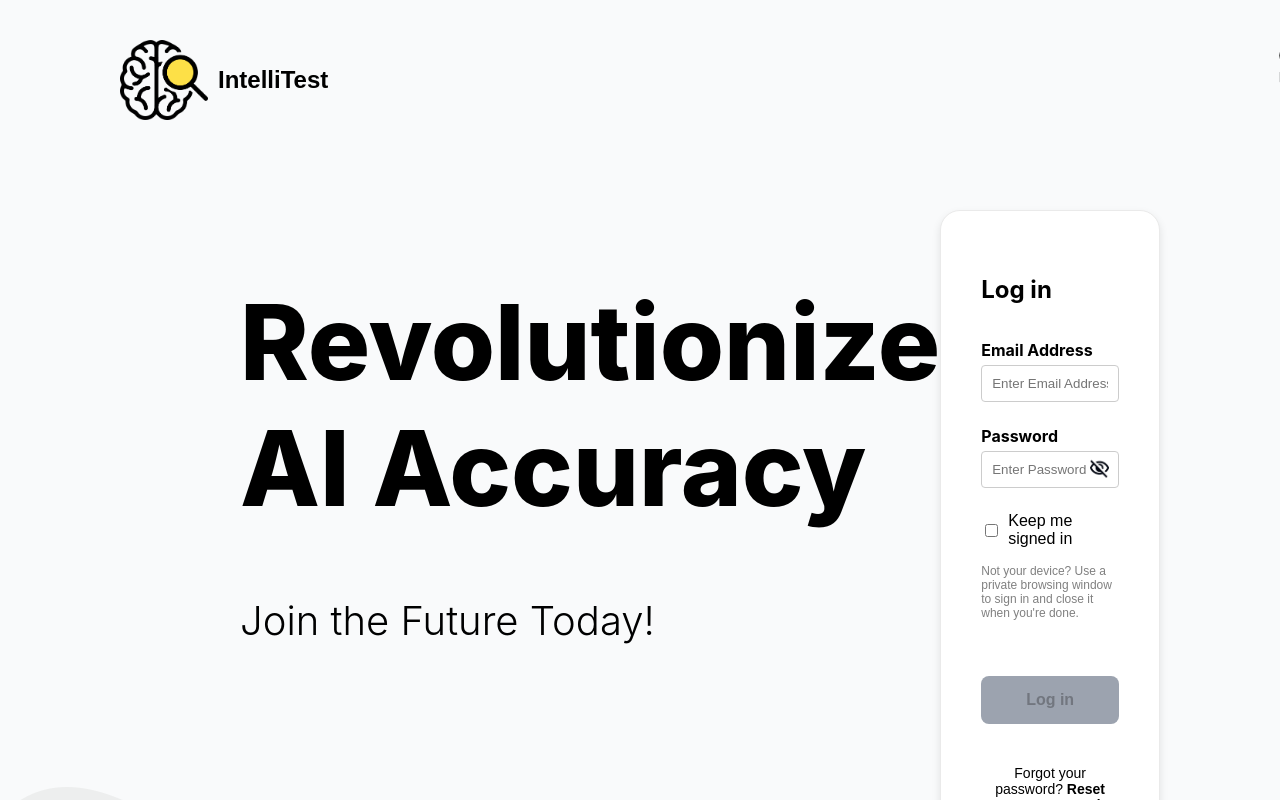
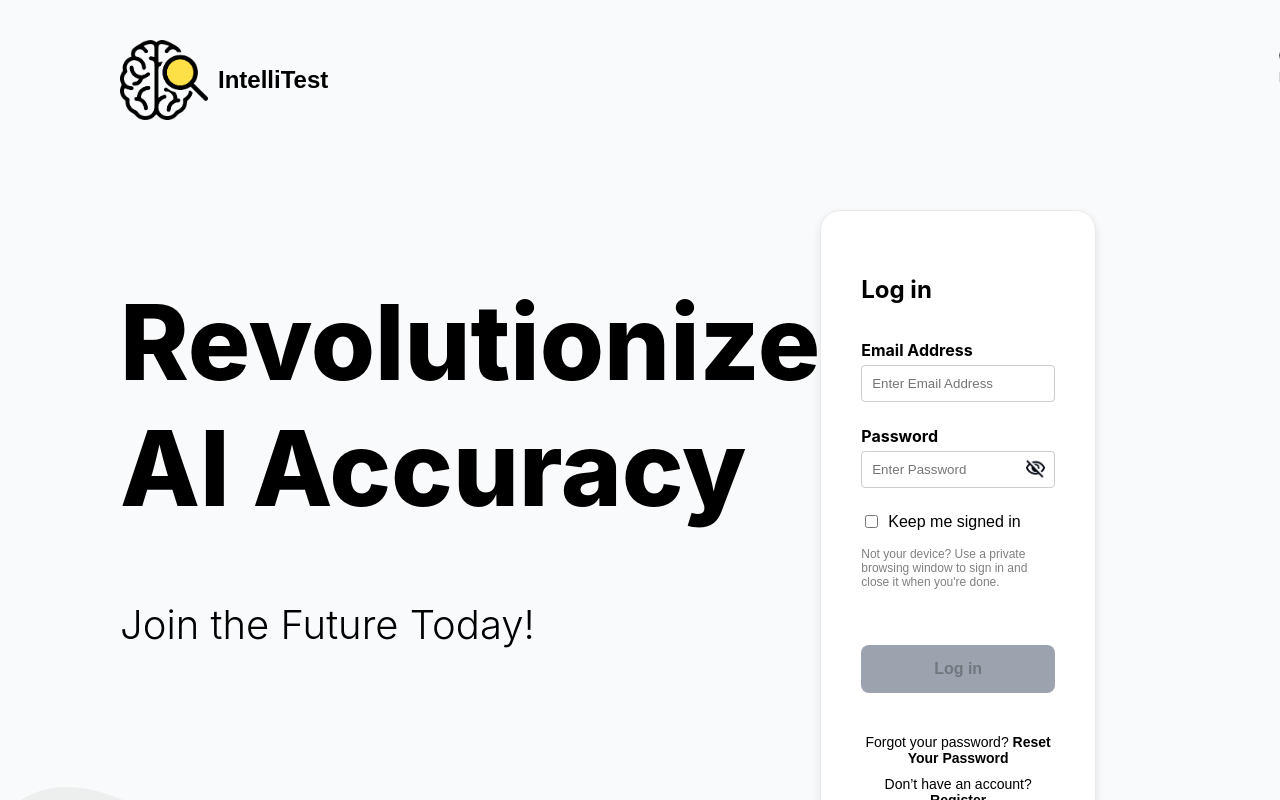
Before and after one commit to EladSapir/Intellitest-Front, a React (Create React App) app: page / in a window 1280 px wide. Shown: the top 800 px of the page. Built offline with nearby package versions, Linux system fonts and the light colour scheme; no server answers.

Commit message:
fixing css duplicate

```diff
--- a/src/LandingPage-Components/ImageSection.css
+++ b/src/LandingPage-Components/ImageSection.css
@@ -1,4 +1,4 @@
-.image-container {
+.image-image-container {
   display: flex;
   justify-content: space-between;
   align-items: center;
@@ -8,36 +8,36 @@
   margin-right: 70px;
 }
 
-.text-content {
+.image-text-content {
   max-width: 35%;
   margin-left: 120px;
 }
 
-h1 {
+.image-h1 {
   font-size: 2rem;
   font-family: 'Inter', sans-serif;
   margin-bottom: 1rem;
 }
 
-h3 {
+.image-h3 {
   font-size: 30px;
   font-family: 'Inter', sans-serif;
   margin-bottom: 1rem;
   font-weight: 700;
 }
-h4 {
+.image-h4 {
   font-size: 20px;
   font-family: 'Inter', sans-serif;
   margin-bottom: 0.5rem;
   font-weight: 700;
 }
 
-p {
+.image-p {
   font-size: 1rem;
   margin-bottom: 1.5rem;
 }
 
-.start-button {
+.image-start-button {
   display: inline-block;
   padding: 10px 20px;
   background-color:rgba(253, 224, 71, 1);
@@ -47,7 +47,7 @@ p {
   border-radius: 5px;
 }
 
-.image-container {
+.image-image-container {
   display: flex;
   justify-content: space-between;
   align-items: center;
@@ -55,7 +55,7 @@ p {
   background:transparent ;
 }
 
-.image {
+.image-image {
   width: 686px;
   height: auto;
   border-radius: 10px;
--- a/src/LandingPage-Components/ImageSection.js
+++ b/src/LandingPage-Components/ImageSection.js
@@ -3,16 +3,16 @@ import think from '../Images/think.png'
 import './ImageSection.css';
 
 const ImageSection = () => (
-  <div className="image-container">
-    <div className="text-content">
-      <h3>Empower Your AI Innovations: Unleash the Power of Testing!</h3>
-      <h4>Welcome to AI Testing Empowerment</h4>
-      <p>
+  <div className="image-image-container">
+    <div className="image-text-content">
+      <h3 className='image-h3'>Empower Your AI Innovations: Unleash the Power of Testing!</h3>
+      <h4 className='image-h4'>Welcome to AI Testing Empowerment</h4>
+      <p className='image-p'>
         Welcome to a world where AI testing is not just a necessity but a catalyst for innovation! Our platform empowers individuals and organizations to validate and optimize AI-based systems with confidence and precision. Whether you're a seasoned professional or a curious newcomer, our intuitive tools and comprehensive testing methodologies are here to support your journey towards AI excellence.
       </p>
-      <a href="#top" className="start-button">Start Testing Today!</a>
+      <a href="#top" className="image-start-button">Start Testing Today!</a>
     </div>
-    <img src={think} alt="Empower AI Innovations" className="image" />
+    <img src={think} alt="Empower AI Innovations" className="image-image" />
   </div>
 );
 
--- a/src/LandingPage-Components/LoginForm.css
+++ b/src/LandingPage-Components/LoginForm.css
@@ -15,7 +15,6 @@
   .login-title {
     font-family: 'Inter', sans-serif;
     font-size: 24px;
-    margin-bottom: 20px;
     font-weight: bold;
     color: black;
   }
@@ -133,3 +132,7 @@
   .login-status.error, .sign-up-status.error {
     color: red;
   }
+
+  .form-container .h3{
+    margin:0;
+  }
--- a/src/LandingPage-Components/MainSection.css
+++ b/src/LandingPage-Components/MainSection.css
@@ -52,7 +52,8 @@
 
 .login-section {
   display: flex;
-  justify-content: center;
+  justify-content: flex-end;
+  margin-right: 64px;
   align-items: center;
   width: 100%;
 }
--- a/src/LandingPage-Components/TitleSection.css
+++ b/src/LandingPage-Components/TitleSection.css
@@ -1,8 +1,6 @@
 .text-section-intitle {
-    margin-left: 120px;
     display: flex;
     flex-direction: column;
-    gap: 16px;
   }
 
   .title-intitle {
@@ -25,4 +23,6 @@
     line-height: 48.41px;
     text-align: left;
     color: black;
+    margin:0;
+    padding:0;
   }
```
